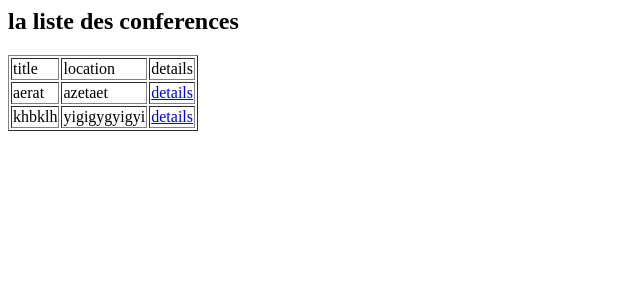
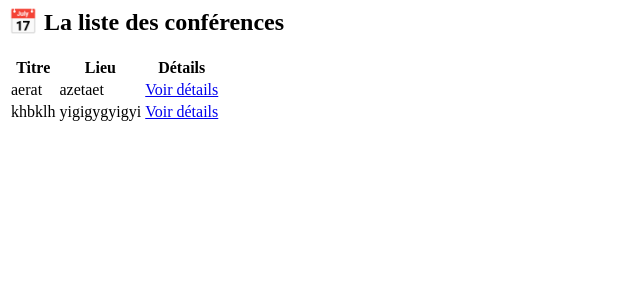
Before and after one commit to iyedrabhi/Django, a Django app: page /conference/liste/ in a window 1280 px wide. Shown: the top 300 px of the page, without its empty margins (0-640 px from the left). Run offline with Django 5.2, Linux system fonts and the light colour scheme; data comes from the database, SQL or seed files in the repository.

Commit message:
html mzayen

```diff
--- a/projetpython/Templates/conference/liste.html
+++ b/projetpython/Templates/conference/liste.html
@@ -1,15 +1,35 @@
-<h2>la liste des conferences</h2>
-<table border="1">
+<h2 class="text-3xl font-bold text-center text-blue-700 mb-6">
+  📅 La liste des conférences
+</h2>
+
+<div class="overflow-x-auto">
+  <table class="min-w-full border border-gray-300 rounded-xl shadow-md">
+    <thead class="bg-blue-600 text-white">
       <tr>
-    <td>title</td>
-    <td>location</td>
-    <td>details</td>
+        <th class="py-3 px-4 text-left">Titre</th>
+        <th class="py-3 px-4 text-left">Lieu</th>
+        <th class="py-3 px-4 text-center">Détails</th>
       </tr>
+    </thead>
+    <tbody class="bg-white divide-y divide-gray-200">
       {% for c in liste %}
+      <tr class="hover:bg-blue-50 transition">
+        <td class="py-3 px-4 font-medium text-gray-800">{{ c.name }}</td>
+        <td class="py-3 px-4 text-gray-700">{{ c.location }}</td>
+        <td class="py-3 px-4 text-center">
+          <a href="{% url 'conference_detail' c.pk %}"
+             class="inline-block bg-blue-500 text-white px-3 py-1 rounded-lg hover:bg-blue-600 transition">
+            Voir détails
+          </a>
+        </td>
+      </tr>
+      {% empty %}
       <tr>
-    <td>{{c.name}}</td>
-    <td>{{c.location}}</td>
-    <td><a href="{% url 'conference_detail' c.pk %}">details</a></td>
+        <td colspan="3" class="text-center py-4 text-gray-500">
+          Aucune conférence trouvée.
+        </td>
       </tr>
       {% endfor %}
+    </tbody>
   </table>
+</div>
```
Also changed, not shown: projetpython/Templates/conference/details.html (+40 -1 lines). Lines whose indentation alone changed are shown as unchanged.
